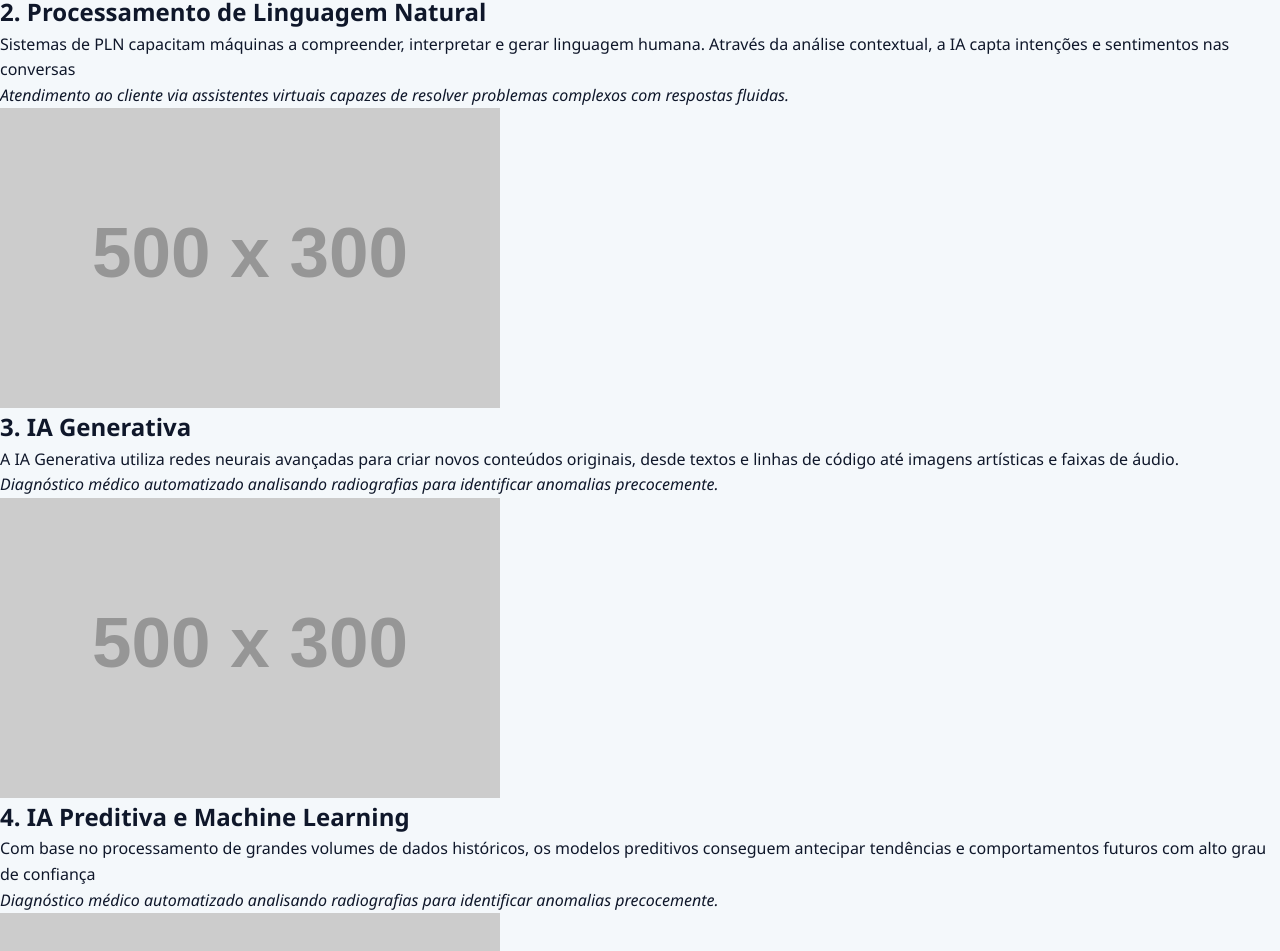
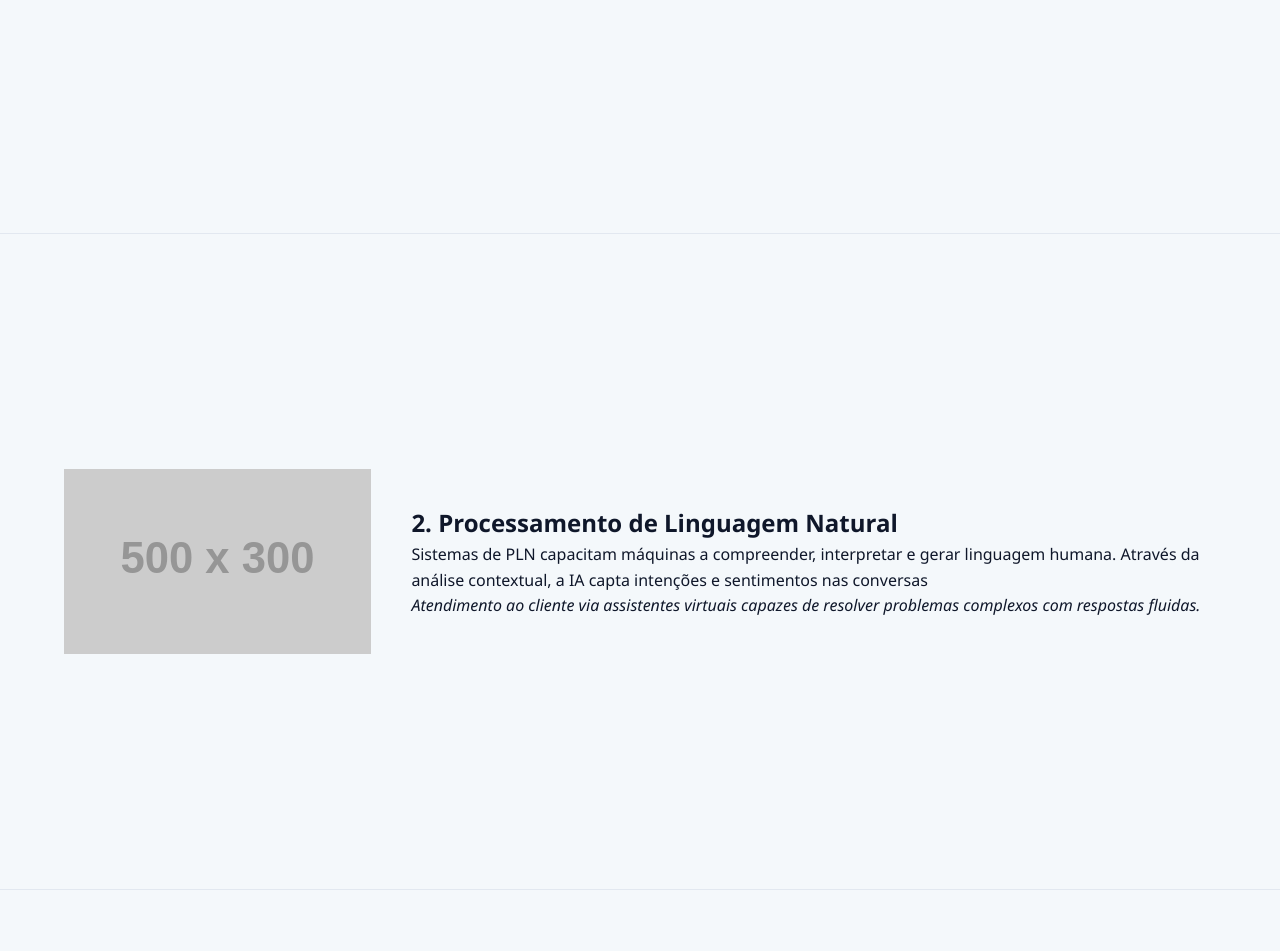
Before and after one commit to ilopes-max/display, a plain HTML site: page hub-ia/hubia.html in a window 1280 px wide. Shown: the part 502-1453 px from the top of the page. Drawn offline with Linux system fonts and the light colour scheme; placeholder pictures from the web are drawn by us.

Commit message:
estilização do section ia reverse

```diff
--- a/hub-ia/css/style.css
+++ b/hub-ia/css/style.css
@@ -55,3 +55,23 @@
     transform: translateY(-2px);
     box-shadow: 0 4px 12px rgba( 2, 132, 199, 0.3);
 }
+.section-ia{
+    height: var(--section-height);
+    min-height: 500px;
+    display: flex;
+    align-items: center;
+    justify-content: center;
+    padding: 0 5%;
+    border-bottom: 1px solid var(--color-border);
+    scroll-margin-top: var(--header-height);
+}
+.section-ia__conteiner{
+    display: flex;
+    align-items: center;
+    gap: 40px;
+    width: 100%;
+    max-width: 1200px;
+}
+.section-ia--reverse .section-ia__conteiner{
+    flex-direction: row-reverse;
+}
--- a/hub-ia/hubia.html
+++ b/hub-ia/hubia.html
@@ -48,7 +48,7 @@
                 </aside>
             </div>
         </section>
-        <section id="npl" class="section-ia" section-ia--reverse>
+        <section id="npl" class="section-ia section-ia--reverse" >
             <div class="section-ia__conteiner">
                 <article class="section-ia__content">
                    <h2 class="section-ia__title">2. Processamento de Linguagem Natural</h2>
@@ -97,7 +97,7 @@ para dublagens personalizadas. "
                 </aside>
             </div>
         </section>
-        <section id="predictive" class="section-ia" section-ia--reverse>
+        <section id="predictive" class=" section-ia section-ia--reverse" >
                         <div class="section-ia__conteiner">
                 <article class="section-ia__content">
                    <h2 class="section-ia__title">4. IA Preditiva e Machine Learning</h2>
```
